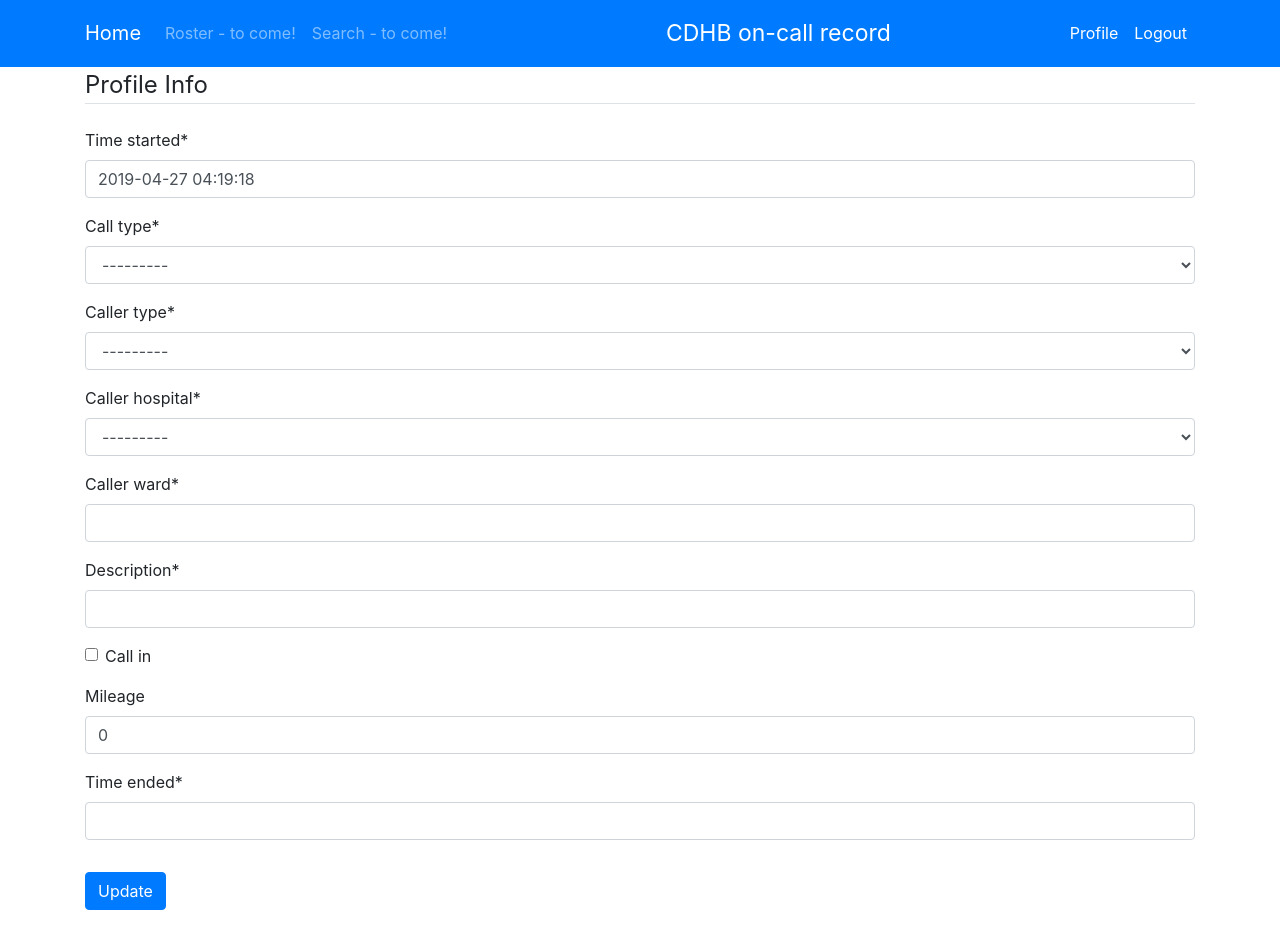
After one commit to vamsi-org/oncallRecord, a Django app: page /add_call/ in a window 1280 px wide. The commit adds this page. Run offline with Django 3.2, Linux system fonts and the light colour scheme; the visitor is signed in with stand-in values (Sample User, id 1); some libraries are stand-ins or nearby versions.

Commit message:
Starting the form to add calls. This will be getting interesting

```diff
--- a/oncallRecord/urls.py
+++ b/oncallRecord/urls.py
@@ -21,8 +21,9 @@ from django.contrib.auth.decorators import login_required
 
 urlpatterns = [
     path('admin/', admin.site.urls),
-    path('', login_required(record_views.Home.as_view()), name='homepage'),  # todo this is not re-routing correctly
+    path('', login_required(record_views.Home.as_view()), name='home'),  # todo this is not re-routing correctly
     path('profile/', record_views.profile, name='profile'),
     path('logout/', user_views.LogoutView.as_view(template_name='record/logout.html'), name='logout'),
     path('login/', user_views.LoginView.as_view(template_name='record/login.html'), name='login'),
+    path('add_call/', record_views.new_call, name="add_call"),
 ]
--- a/record/forms.py
+++ b/record/forms.py
@@ -1,6 +1,6 @@
 from django import forms
-from django.contrib.auth.models import User
 from django.contrib.auth.forms import UserCreationForm
+from .models import *
 
 
 class UserRegisterForm(UserCreationForm):
@@ -19,3 +19,9 @@ class UserUpdateForm(forms.ModelForm):
     class Meta:
         model = User
         fields = ['first_name', 'email']
+
+
+class AddCallForm(forms.ModelForm):
+    class Meta:
+        model = Call
+        exclude = ('session','minutes')
--- a/record/models.py
+++ b/record/models.py
@@ -46,13 +46,29 @@ class Call(models.Model):
         ("TDM","TDM"),
         ("Other","Other")
     ]
-
+    CALLERS = [
+        ('Nurse','Nurse'),
+        ('House Surgeon','House Surgeon'),
+        ('Registrar','Registrar'),
+        ('Consultant','Consultant'),
+        ('Other','Other')
+    ]
+    HOSPITALS = [
+        ('Chch','Christchurch'),
+        ('BWD','Burwood'),
+        ('HLM','Hillmorton'),
+        ('PMH','Princess Margaret'),
+        ('Other','Other')
+    ]
     session = models.ForeignKey(OnCall, on_delete=models.CASCADE)
     time_started = models.DateTimeField(default=datetime.now) # todo validation on this being in session_start - session_end
     call_type = models.CharField(choices=TYPES, max_length=10)
+    caller_type = models.CharField(choices=CALLERS, max_length=13)
+    caller_hospital = models.CharField(choices=HOSPITALS, max_length=25)
+    caller_ward = models.CharField(max_length=10)
     description = models.CharField(max_length=500)
     call_in = models.BooleanField(default=False)
-    mileage = models.IntegerField(blank=True)
+    mileage = models.IntegerField(blank=True, default=0)
     time_ended = models.DateTimeField()
     minutes = models.IntegerField(editable=False)
 
--- /dev/null
+++ b/record/templates/record/add_call.html
@@ -0,0 +1,17 @@
+{% extends 'record/base.html' %}
+{% load crispy_forms_tags %}
+{% block title %}New call{% endblock %}
+{% block data %}
+<div class="container">
+        <form method="POST" id="edit_form">
+            {% csrf_token %}
+            <fieldset class="form-group">
+                <legend class="border-bottom mb-4">Profile Info</legend>
+                {{ call_form|crispy }}
+            </fieldset>
+            <div class="form-group">
+                <button class="btn btn-primary" type="submit" id="update">Update</button>
+            </div>
+        </form>
+</div>
+{% endblock %}
--- a/record/views.py
+++ b/record/views.py
@@ -1,6 +1,7 @@
 from django.shortcuts import render, redirect
 from django.contrib.auth.decorators import login_required
-from django.views.generic import ListView, DetailView
+from django.views.generic import ListView
+from .forms import *
 from django.contrib import messages
 from .forms import UserUpdateForm
 from .models import OnCall, Call
@@ -13,21 +14,21 @@ class Home(ListView):
     context_object_name = 'sessions'
 
     def queryset(self):
-        return OnCall.objects.filter(pharmacist__user=self.request.user)
+        return OnCall.objects.filter(pharmacist__user=self.request.user).order_by('-start_date')
 
     def get_context_data(self, *, object_list=None, **kwargs):
         context = super(Home, self).get_context_data(**kwargs)
         td = datetime.today().date()
-        session = self.queryset().filter(start_date__lte=td).last()  # getting the most recent session in the past
+        session = OnCall.objects.filter(pharmacist__user=self.request.user).filter(start_date__lte=td).last()  # getting the most recent session in the past
         on_call = session.end_date >= datetime.today().date() >= session.start_date
-        if on_call:
-            context['on_call'] = on_call
 
-            # getting the dates for the session
+        context['on_call'] = on_call
+
+        # getting the dates for the session
         context['dates'] = {'start': session.start_date, 'end': session.end_date}
 
         # Getting call data for that session
-        calls = Call.objects.filter(session__pharmacist__user=self.request.user).filter(session=session)
+        calls = Call.objects.filter(session__pharmacist__user=self.request.user).filter(session=session).order_by('-time_started')
         context['calls'] = calls
 
         # summing up the total phone time
@@ -48,8 +49,17 @@ class Home(ListView):
         return context
 
 
-class OnCallDetail(DetailView):
-    pass
+def new_call(request):
+    if request.method == 'POST':
+        call_form = call_form = AddCallForm(request.POST, instance=request.user)
+        if call_form.is_valid():
+            call_form.save()
+            messages.success(request, 'God dammit')
+            return redirect('home')
+    else:
+        call_form = AddCallForm(instance=request.user)
+        context = {'call_form': call_form}
+        return render(request, 'record/add_call.html', context=context)
 
 
 @login_required
```
Also changed, not shown: record/templates/record/home.html (+10 -4 lines), record/templates/record/view_call.html (added).
